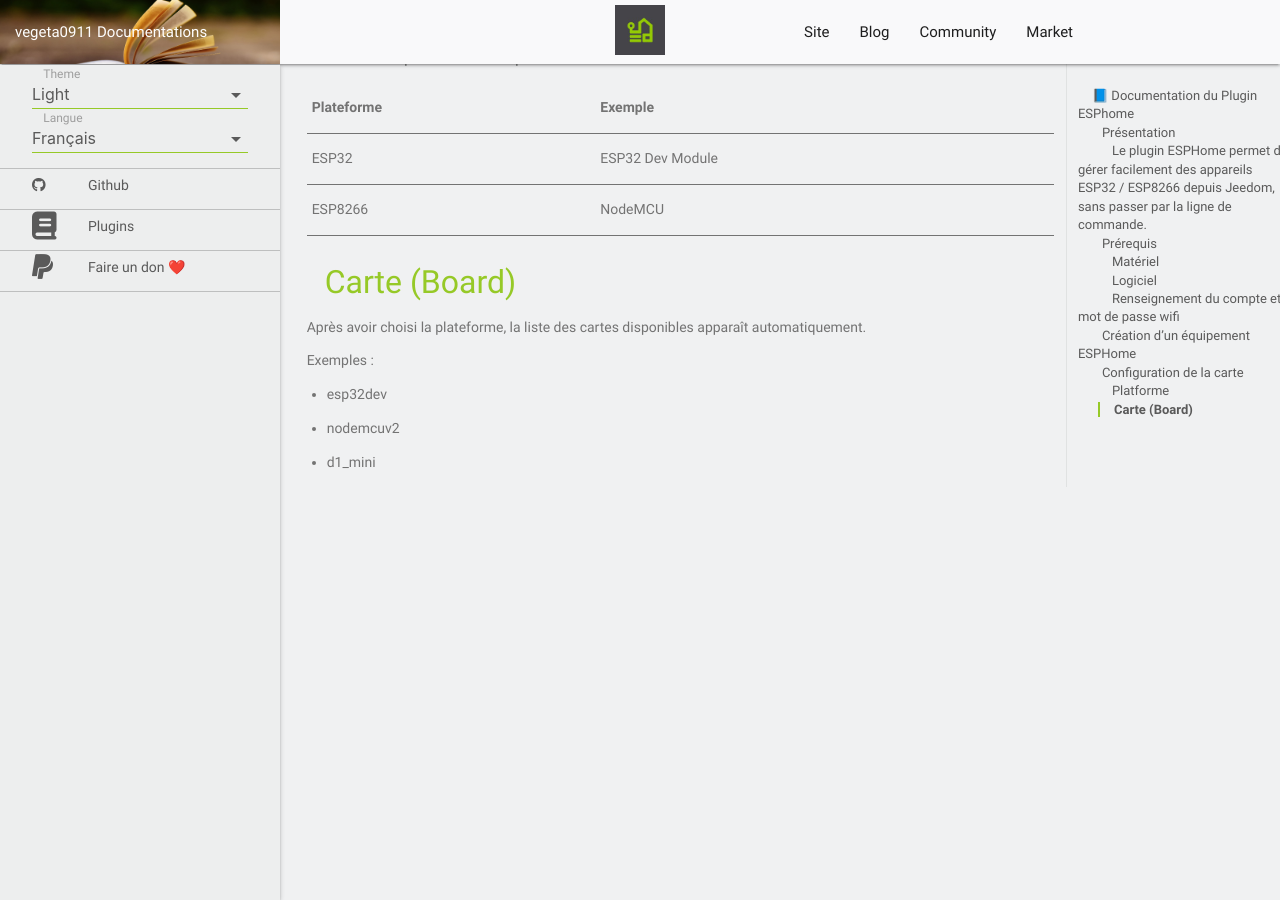
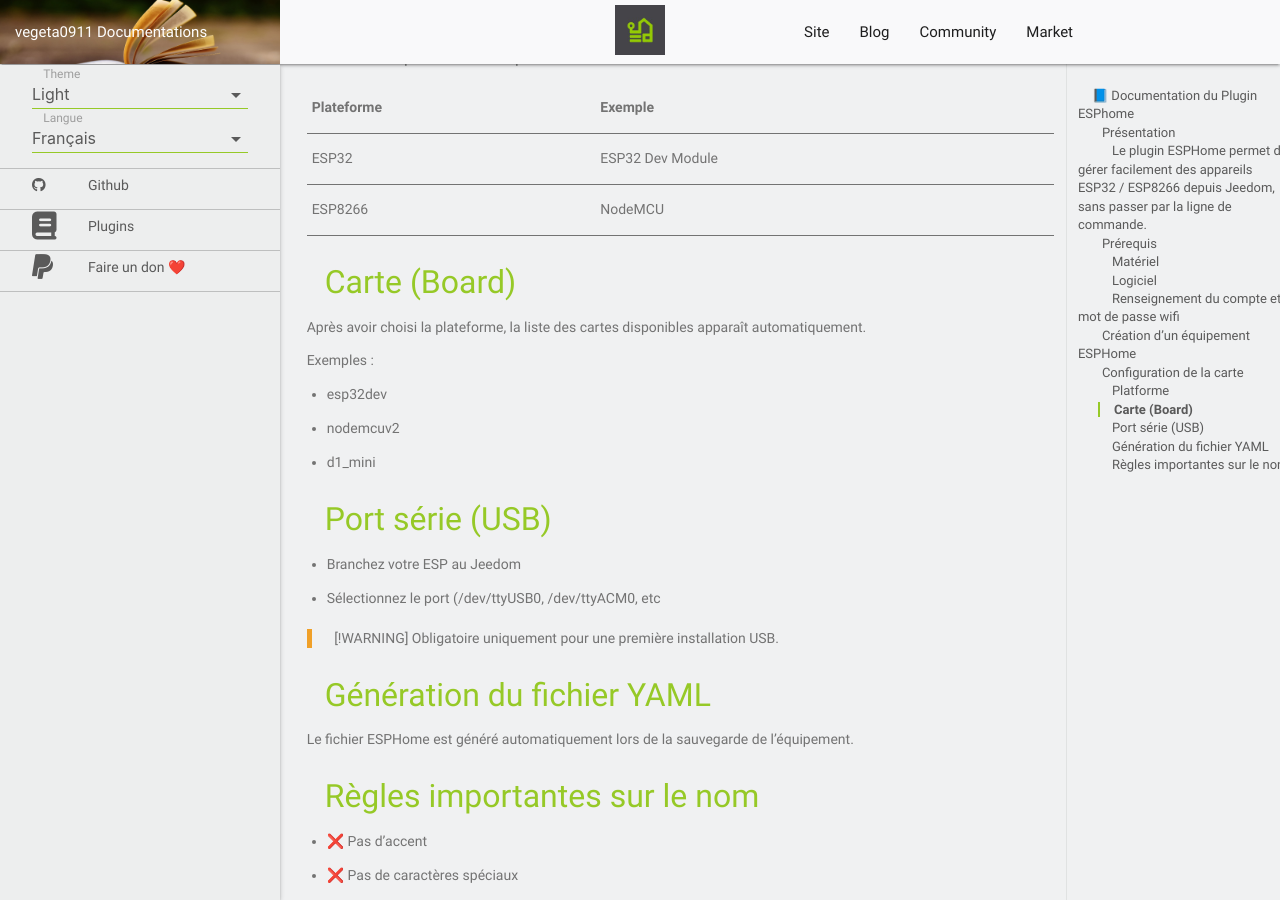
Before and after one commit to vegeta0911/documentation, a Jekyll site: the page built from plugins/fr_FR/ESPhome/index.md, in a window 1280 px wide and 900 px high, scrolled down 1719 px. Built offline with Jekyll 4.4.1, drawn with Linux system fonts in a browser that asks for light colours; nearby versions of some CDN libraries; our own code applies the rules of GitHub Pages for plain Markdown files; library files that are not in the unit come from our copies; before the commit the page ends 2206 px from its top, so only the background shows below that.

Commit message:
Update index.md

```diff
--- a/plugins/fr_FR/ESPhome/index.md
+++ b/plugins/fr_FR/ESPhome/index.md
@@ -72,3 +72,20 @@
 - nodemcuv2
 
 - d1_mini
+
+### Port série (USB)
+- Branchez votre ESP au Jeedom
+
+- Sélectionnez le port (/dev/ttyUSB0, /dev/ttyACM0, etc
+
+> [!WARNING]
+> Obligatoire uniquement pour une première installation USB.
+
+### Génération du fichier YAML
+Le fichier ESPHome est généré automatiquement lors de la sauvegarde de l’équipement.
+
+### Règles importantes sur le nom
+
+- ❌ Pas d’accent
+
+- ❌ Pas de caractères spéciaux
```
